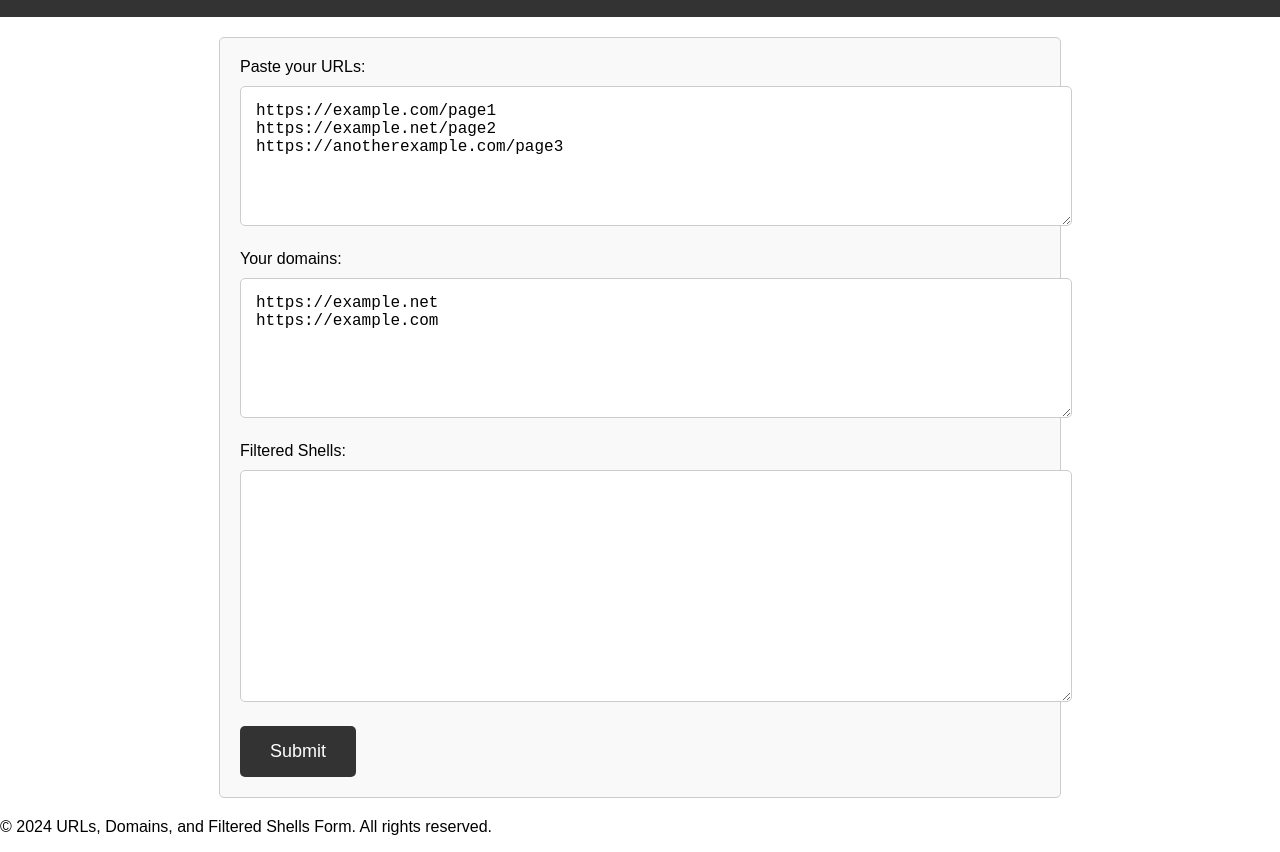
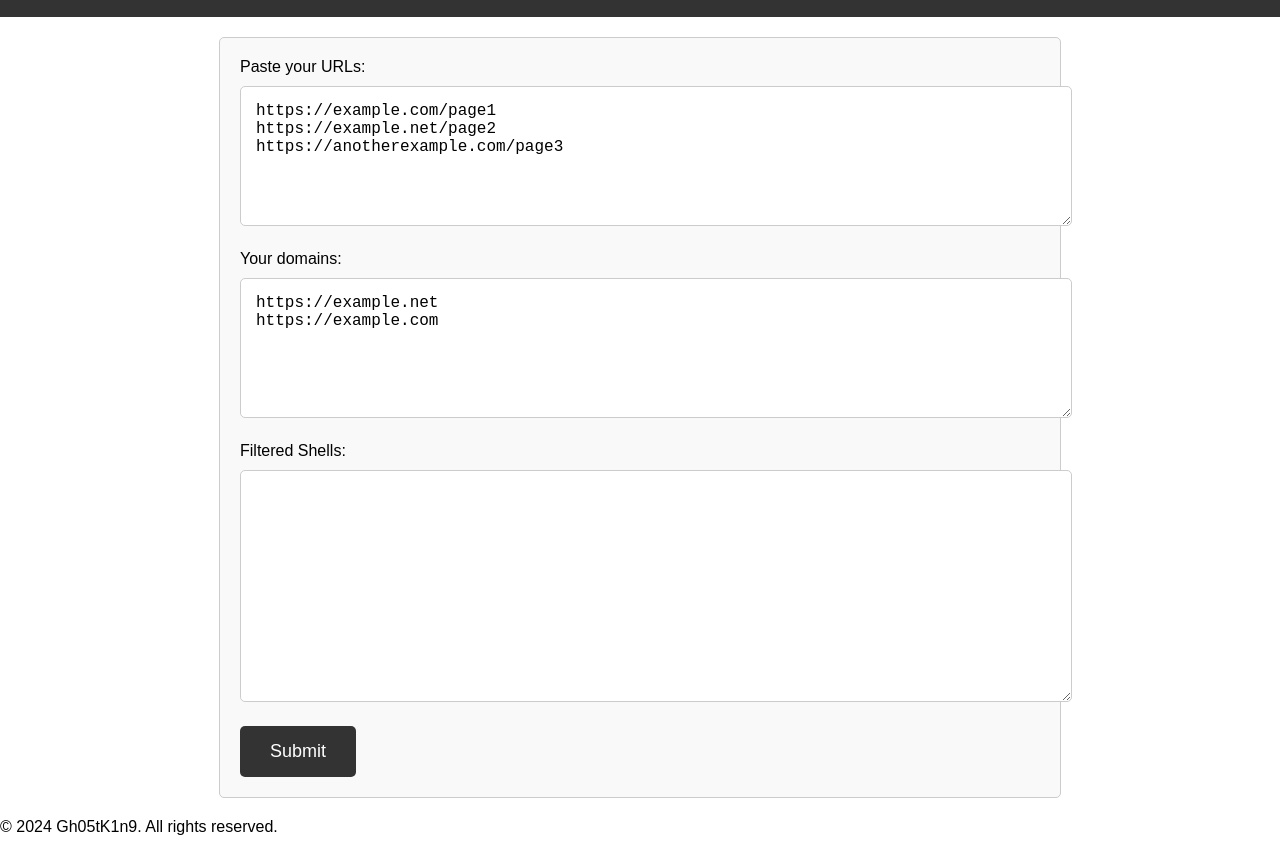
Before and after one commit to R2gwNXRLMW45/cHl0aG9u, a plain HTML site: page index.html in a window 1280 px wide. Shown: the part 65-917 px from the top of the page. Drawn offline with Linux system fonts and the light colour scheme.

Commit message:
Update index.html

```diff
--- a/index.html
+++ b/index.html
@@ -78,7 +78,7 @@ https://example.com</textarea> <!-- Adjusted rows -->
         <input type="submit" value="Submit">
     </form>
     <footer>
-        <p>&copy; 2024 URLs, Domains, and Filtered Shells Form. All rights reserved.</p>
+        <p>&copy; 2024 Gh05tK1n9. All rights reserved.</p>
     </footer>
 
     <script>
```
